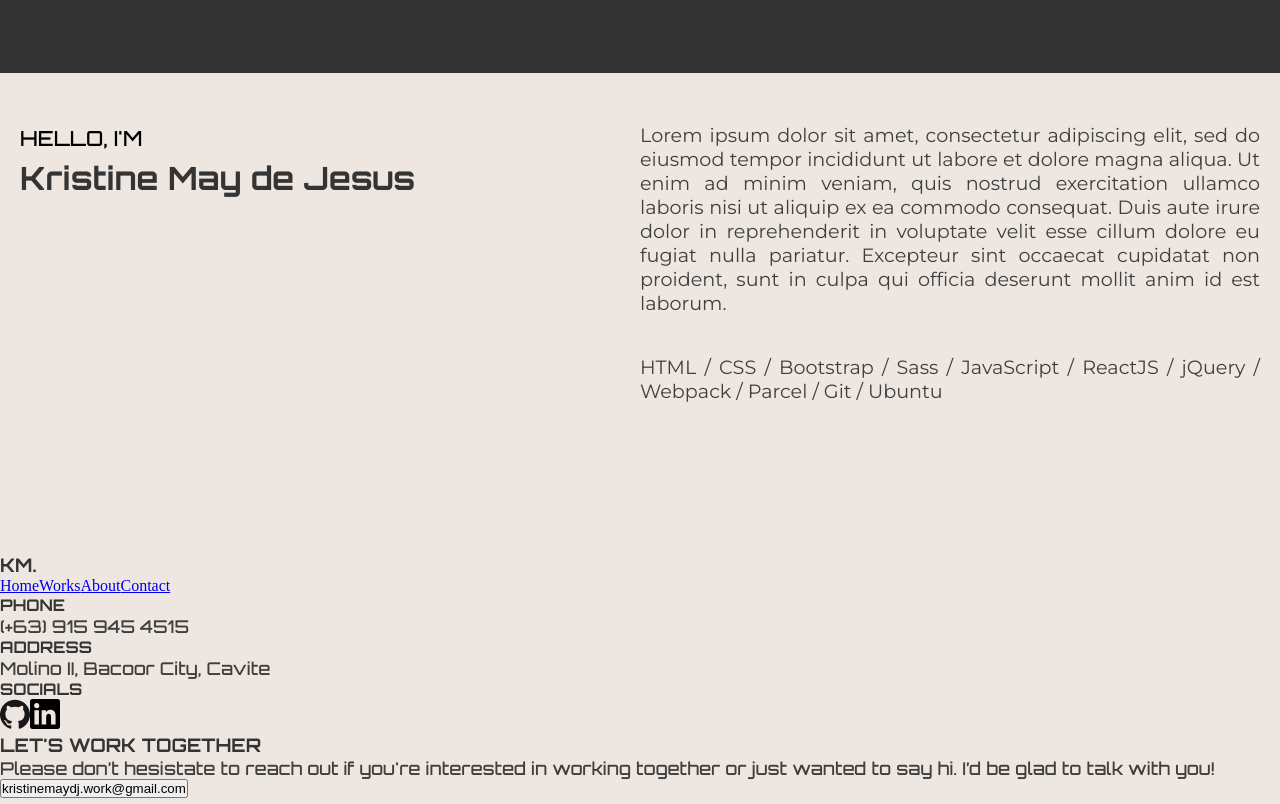
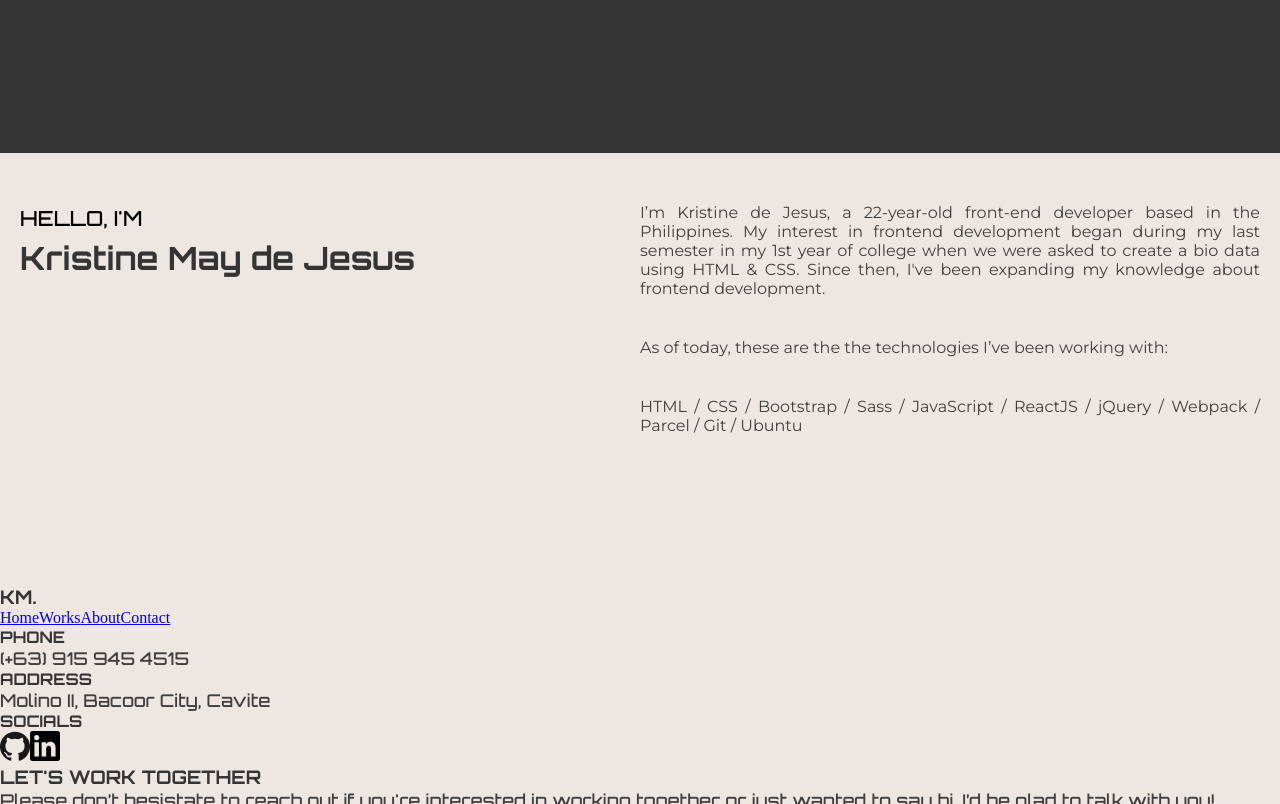
Before and after one commit to sn-tin/frontendkristine, a React (Create React App) app: page / in a window 1280 px wide. Shown: the part 1700-2504 px from the top of the page. Built offline with nearby package versions, Linux system fonts and the light colour scheme.

Commit message:
Add margin top and bottom to hero section

```diff
--- a/src/components/About/About.js
+++ b/src/components/About/About.js
@@ -8,14 +8,16 @@ const About = () => {
             <motion.span variants={rightAnimate} initial="start" animate="end" exit="exit">Hello, I'm <h2>Kristine May de Jesus</h2></motion.span>
             <AboutContent className='about-content'>
                 <AboutPersonal className='personal'>
-                    <motion.p variants={aboutPara1} initial="start" animate="end"  exit="exit">Lorem ipsum dolor sit amet, consectetur adipiscing elit, sed do eiusmod
-                        tempor incididunt ut labore et dolore magna aliqua. Ut enim ad minim veniam,
-                        quis nostrud exercitation ullamco laboris nisi ut aliquip ex ea commodo consequat.
-                        Duis aute irure dolor in reprehenderit in voluptate velit esse cillum dolore eu
-                        fugiat nulla pariatur. Excepteur sint occaecat cupidatat non proident, sunt in culpa
-                        qui officia deserunt mollit anim id est laborum.</motion.p>
+                    <motion.p variants={aboutPara1} initial="start" animate="end"  exit="exit">
+                    I’m Kristine de Jesus, a 22-year-old front-end developer based in the Philippines.
+                    My interest in frontend development began during my last semester in my 1st year of college when we were asked to create a bio data using HTML & CSS.
+                    Since then, I've been expanding my knowledge about frontend development.
+                    </motion.p>
                 </AboutPersonal>
                 <AboutTools className='tools' >
+                    <motion.p variants={aboutPara1} initial="start" animate="end"  exit="exit">
+                    As of today, these are the the technologies I’ve been working with:
+                    </motion.p>
                     <motion.p variants={aboutPara2} initial="start" animate="end"  exit="exit">
                     HTML / CSS / Bootstrap /
                     Sass / JavaScript /
--- a/src/components/About/About.styles.js
+++ b/src/components/About/About.styles.js
@@ -30,7 +30,7 @@ const AboutContent = styled.div`
     flex-direction: column;
     justify-content: flex-end;
     p {
-        font-size: clamp(1rem, 2.5vw, 1.2rem);
+        font-size: clamp(0.8rem, 2.5vw, 1rem);
         margin-bottom: 40px;
     }
     @media screen and (${devices.laptop}) {
--- a/src/components/Home/Home.style.js
+++ b/src/components/Home/Home.style.js
@@ -6,7 +6,7 @@ const StyledHome = styled(DefaultStyle)`
     display: flex;
     flex-direction: column;
     align-items: center;
-    margin: auto;
+    margin: 40px auto;
     padding: 0 20px;
     @media screen and (${devices.tablet}) {
         flex-direction: row;
```
